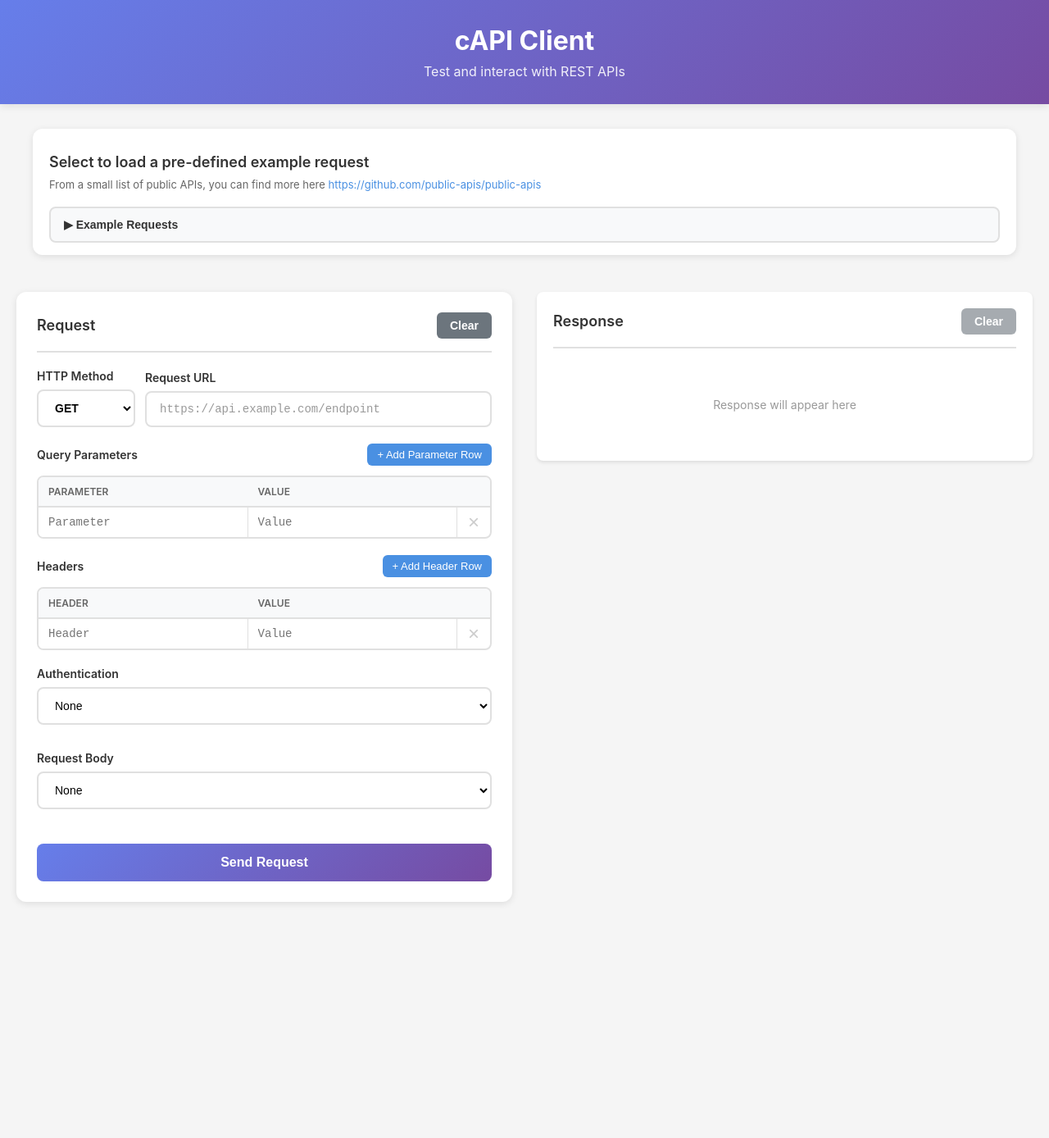
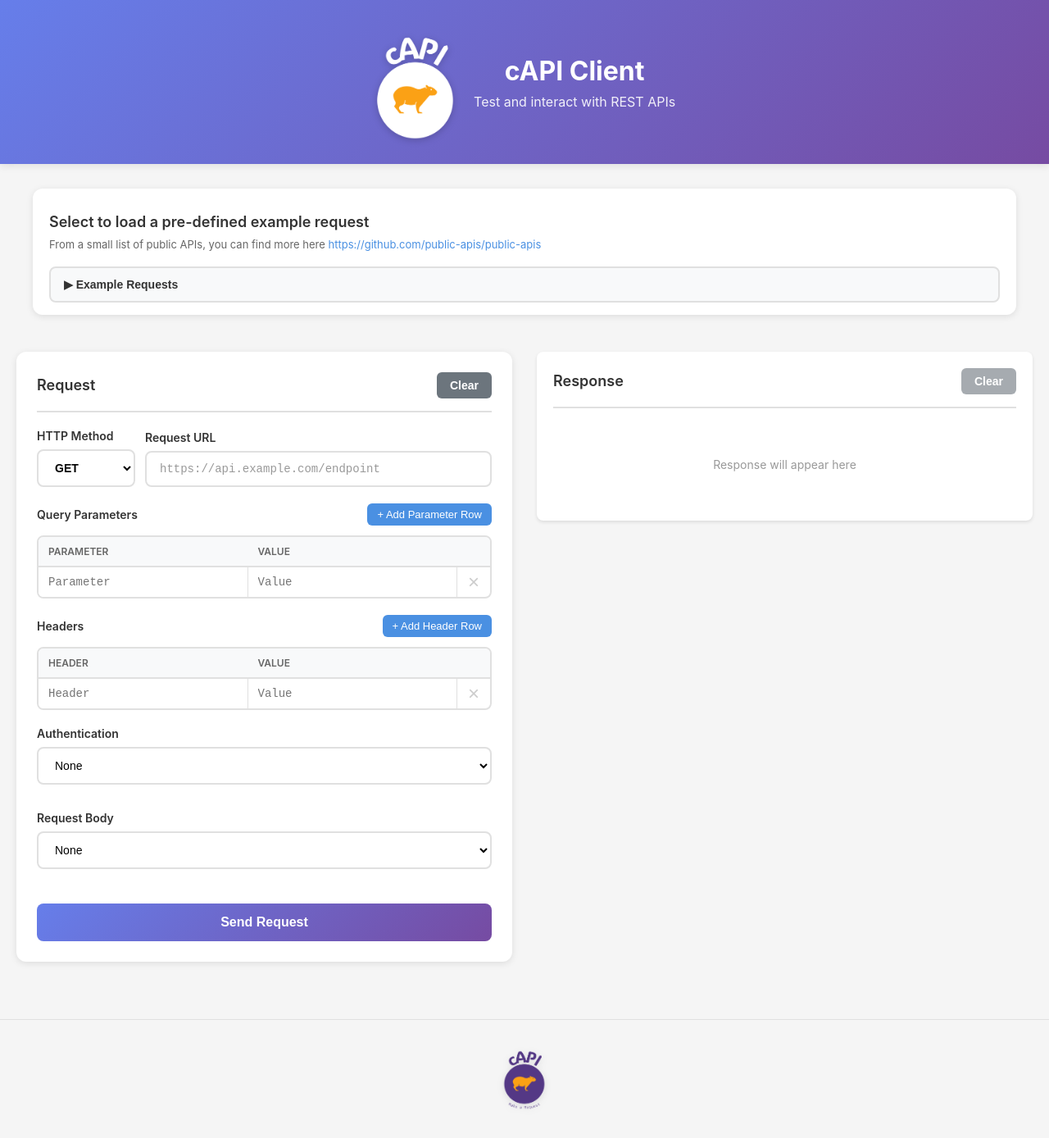
Before and after one commit to dsurdaneta/capi-client, a React (Create React App) app: page / in a window 1280 px wide. Shown: the whole page at 82% size. Before the commit the page ends 1130 px from the top, so only its background shows below. Built offline with nearby package versions, Linux system fonts and the light colour scheme.

Commit message:
add logo to header and footer

```diff
--- a/src/App.css
+++ b/src/App.css
@@ -20,18 +20,15 @@
   gap: 20px;
 }
 
-.app-logo {
+.app-header-logo {
+  height: 140px;
+  width: auto;
   flex-shrink: 0;
-}
-
-.logo-svg {
-  width: 60px;
-  height: 60px;
   filter: drop-shadow(0 2px 4px rgba(0, 0, 0, 0.2));
 }
 
 .app-header-text {
-  text-align: left;
+  text-align: center;
 }
 
 .app-header h1 {
@@ -159,6 +156,20 @@
   margin-top: 10px;
 }
 
+.app-footer {
+  background-color: #f5f5f5;
+  padding: 30px 20px;
+  text-align: center;
+  margin-top: 40px;
+  border-top: 1px solid #e0e0e0;
+}
+
+.app-footer-logo {
+  height: 80px;
+  width: auto;
+  filter: drop-shadow(0 2px 4px rgba(0, 0, 0, 0.1));
+}
+
 @media (max-width: 1024px) {
   .app-container {
     grid-template-columns: 1fr;
--- a/src/App.tsx
+++ b/src/App.tsx
@@ -168,8 +168,17 @@ const App: React.FC = () => {
   return (
     <div className="app">
       <header className="app-header">
-        <h1>cAPI Client</h1>
-        <p>Test and interact with REST APIs</p>
+        <div className="app-header-content">
+          <img
+            src="/capi-header-logo.png"
+            alt="cAPI Logo"
+            className="app-header-logo"
+          />
+          <div className="app-header-text">
+            <h1>cAPI Client</h1>
+            <p>Test and interact with REST APIs</p>
+          </div>
+        </div>
       </header>
 
       <div className="app-examples-container">
@@ -222,6 +231,14 @@ const App: React.FC = () => {
           <ResponseView response={response} loading={loading} onClear={handleClearResponse} />
         </div>
       </div>
+
+      <footer className="app-footer">
+        <img
+          src="/capi-footer-logo.png"
+          alt="cAPI Footer Logo"
+          className="app-footer-logo"
+        />
+      </footer>
     </div>
   );
 };
```
Also changed, not shown: public/capi-footer-logo.png (added), public/capi-header-logo.png (added).
